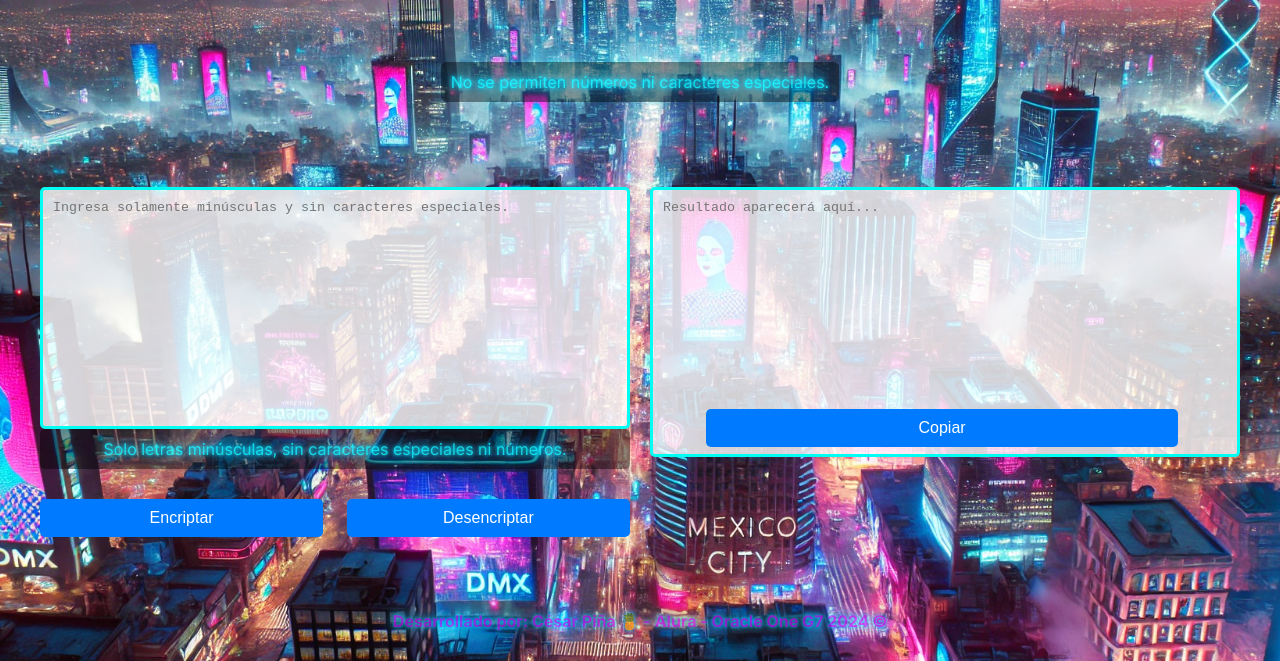
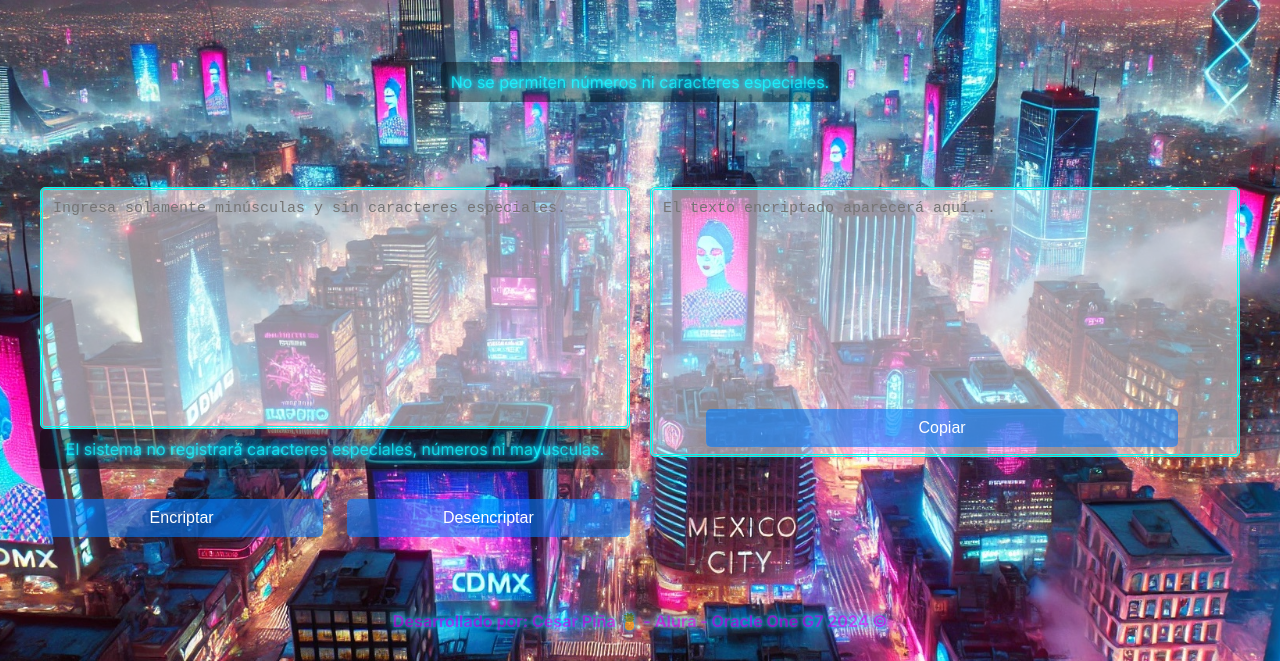
Before and after one commit to CesarPinha/reto-encriptador, a plain HTML site: page index.html in a window 1280 px wide. Shown: the part 139-800 px from the top of the page. Drawn offline with Linux system fonts and the light colour scheme.

Commit message:
v1.1.3 edicion fondo

```diff
--- a/index.html
+++ b/index.html
@@ -21,7 +21,7 @@
     <main class="cuerpo__encriptador">
         <div class="encriptador__input">
             <textarea class="text-area" placeholder="Ingresa solamente minúsculas y sin caracteres especiales."></textarea>
-            <p class="banner">Solo letras minúsculas, sin caracteres especiales ni números.</p>
+            <p class="banner">El sistema no registrará caracteres especiales, números ni mayusculas.</p>
 
             <div class="botones">
                 <button class="btn-encriptar" onclick="btnEncriptar()">Encriptar</button>
@@ -30,7 +30,7 @@
         </div>
 
         <div class="encriptador__output">
-            <textarea class="mensaje" placeholder="Resultado aparecerá aquí..." readonly></textarea>
+            <textarea class="mensaje" placeholder="El texto encriptado aparecerá aquí..." readonly></textarea>
             <button class="btn-copiar">Copiar</button>
         </div>
 
--- a/styles.css
+++ b/styles.css
@@ -10,7 +10,7 @@
 
 body {
     font-family: 'Inter', sans-serif;
-    background: url(./img/fondoAI.webp);
+    background: url(./img/fondoAI.jpg);
     background-color: #0fc6fd;
     min-height: 100vh;
     display: flex;
@@ -72,13 +72,14 @@ header {
 }
 
 .text-area, .mensaje {
+    font-size: 15px;
     width: 100%;
     height: calc(100% - 80px);
     resize: none;
     padding: 10px;
-    border: 3px solid #00fff2;
+    border: 3.3px double #00fff2;
     border-radius: 5px;
-    background-color: rgba(255, 255, 255,  0.8);
+    background-color: rgba(255, 255, 255,  0.5);
     outline: none;
     -webkit-tap-highlight-color: transparent;
 }
@@ -93,12 +94,16 @@ header {
 .btn-encriptar, .btn-desencriptar, .btn-copiar {
     padding: 10px;
     width: 48%;
-    background-color: #007BFF;
+    background-color: #007bff96;
     color: white;
     border: none;
     border-radius: 5px;
     cursor: pointer;
     font-size: 16px;
+}
+
+.btn-encriptar:hover, .btn-desencriptar:hover, .btn-copiar:hover {
+    background-color: #0056b3; /* Color más oscuro al hacer hover */
 }
 
 .encriptador__output {
```
Also changed, not shown: img/fondoAI.jpg (added).
